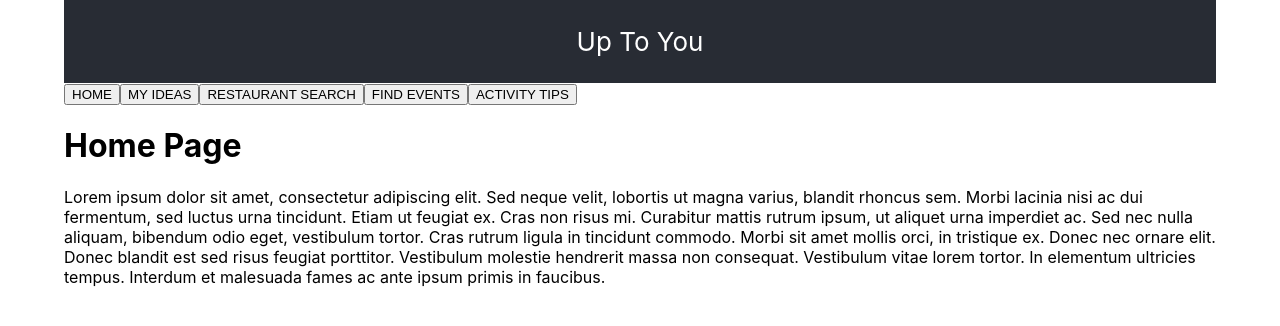
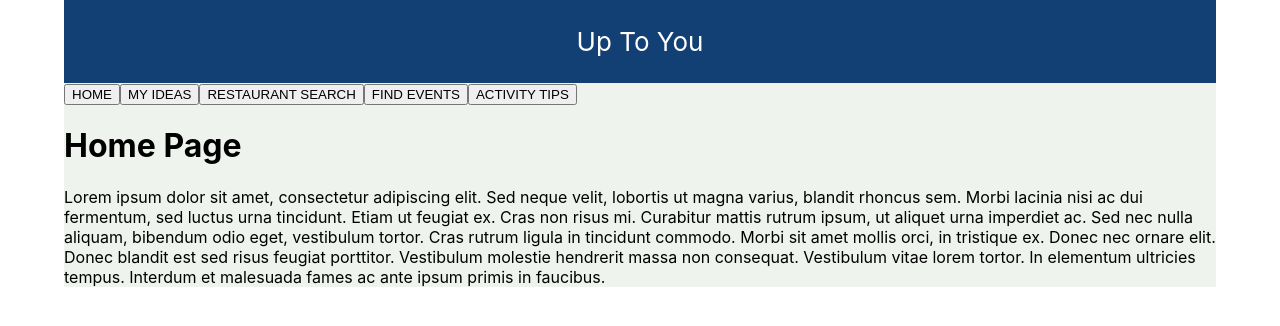
Before and after one commit to chum46/Project-3, a React (Create React App) app in the folder client/: page / in a window 1280 px wide. Shown: the top 326 px of the page. Built offline with nearby package versions, Linux system fonts and the light colour scheme.

Commit message:
containercomp

```diff
--- a/client/package.json
+++ b/client/package.json
@@ -6,6 +6,7 @@
     "react": "^16.6.0",
     "react-dom": "^16.6.0",
     "react-redux": "^5.1.0",
+    "react-router-dom": "^4.3.1",
     "react-scripts": "2.0.5",
     "redux": "^4.0.1",
     "redux-thunk": "^2.3.0"
--- a/client/src/App.css
+++ b/client/src/App.css
@@ -1,6 +1,7 @@
 .App {
   width: 90%;
   margin: auto;
+  background: #eef4ed;
 }
 
 .App-logo {
@@ -9,7 +10,7 @@
 }
 
 .App-header {
-  background-color: #282c34;
+  background-color: #134074;
   min-height: 10vh;
   display: flex;
   flex-direction: column;
--- /dev/null
+++ b/client/src/components/container/index.js
@@ -0,0 +1 @@
+export { default } from "./Container";
```
Also changed, not shown: client/src/components/container/container.js (added, +7 -0 lines), client/src/components/container/container.css (added), 1 other file (tests, documents, lock files or other folders).
